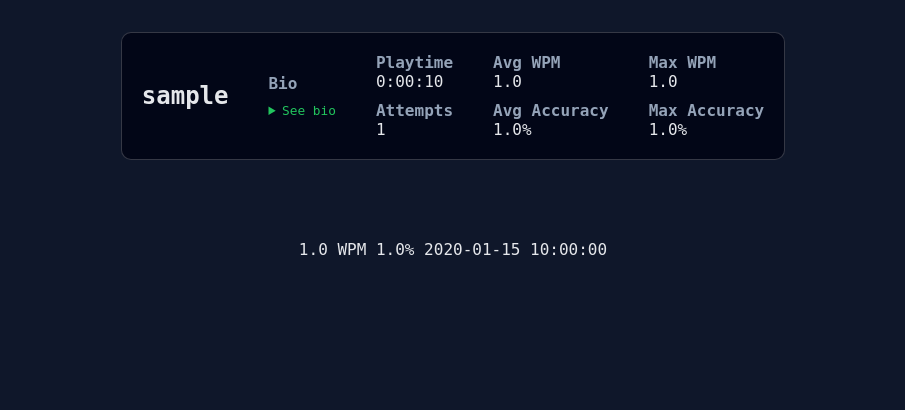
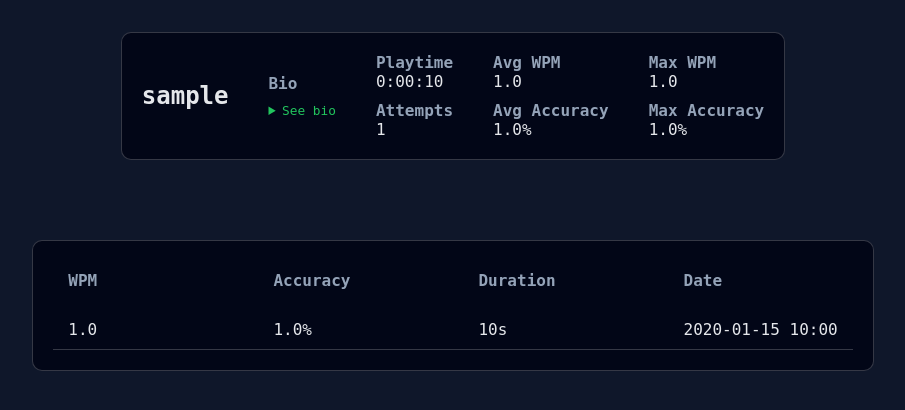
Before and after one commit to MagoDaZueira/IntroDev, a FastAPI app: a page that uses projeto/templates/layouts/profile.html in a window 1280 px wide. Shown: the part 44-454 px from the top of the page, without its empty margins (187-1092 px from the left). Run offline with FastAPI, Linux system fonts and the light colour scheme; tables that the repository leaves empty hold one stand-in row (values such as "Sample post").

Commit message:
estilo da lista de attempts

```diff
--- a/projeto/static/css/pages/profile.css
+++ b/projeto/static/css/pages/profile.css
@@ -5,10 +5,8 @@
 	gap: 5vh;
 }
 
-#user-header {
+.user-container {
 	display: flex;
-	gap: 40px;
-	flex-wrap: wrap;
 	justify-content: center;
 	padding: 20px 20px;
 	border: 1px solid var(--border);
@@ -16,6 +14,51 @@
 	align-items: center;
 	background-color: var(--bg-deep);
 	max-width: 80vw;
+}
+
+.attempts-table {
+	width: 100%;
+	max-width: 800px;
+	display: flex;
+	flex-direction: column;
+	gap: 10px;
+}
+
+#user-header {
+	gap: 40px;
+	flex-wrap: wrap;
+}
+
+#attempts-container {
+	flex-direction: column;
+	gap: 20px;
+}
+
+#attempts-list {
+	display: flex;
+	flex-direction: column;
+	gap: 10px;
+}
+
+.attempt.header {
+	font-weight: bold;
+	background-color: transparent;
+	border: none;
+	color: var(--muted);
+}
+
+.attempt {
+	display: grid;
+	grid-template-columns: 1fr 1fr 1fr 2fr;
+	align-items: center;
+	padding: 10px 15px;
+	border-bottom: 1px solid var(--border);
+	gap: 10vw;
+}
+
+.attempt:hover:not(.header) {
+	border-radius: 10px;
+	background-color: var(--bg-surface);
 }
 
 .stats-box {
--- a/projeto/templates/layouts/profile.html
+++ b/projeto/templates/layouts/profile.html
@@ -1,9 +1,20 @@
 <div class="screen">
 	{% include "partials/default_user_info.html" %}
 	<div class="invisible" id="edit-profile"></div>
-	<div id="attempts-container"
-		 hx-get="/user/{{ user.username }}/attempts?offset=0"
-		 hx-trigger="load"
-		 hx-swap="innerHTML">
+	<div id="attempts-container" class="user-container">
+		<div class="attempts-table">
+			<div class="attempt header">
+				<span>WPM</span>
+				<span>Accuracy</span>
+				<span>Duration</span>
+				<span>Date</span>
+			</div>
+
+			<div id="attempts-list"
+				hx-get="/user/{{ user.username }}/attempts?offset=0"
+				hx-trigger="load"
+				hx-swap="innerHTML">
+			</div>
+		</div>
 	</div>
 </div>
--- a/projeto/templates/partials/attempt_list.html
+++ b/projeto/templates/partials/attempt_list.html
@@ -1,8 +1,9 @@
 {% for attempt in attempts %}
 	<div class="attempt">
-		<span>{{ attempt.wpm }} WPM</span>
+		<span>{{ attempt.wpm }}</span>
 		<span>{{ attempt.accuracy }}%</span>
-		<span>{{ attempt.date }}</span>
+		<span>{{ attempt.duration }}s</span>
+		<span>{{ attempt.date.strftime('%Y-%m-%d %H:%M') }}</span>
 	</div>
 {% endfor %}
 
@@ -10,6 +11,6 @@
 	<div hx-get="/user/{{ username }}/attempts?offset={{ next_offset }}"
 		 hx-trigger="revealed"
 		 hx-target="this"
-		 hx-swap="afterend">
+		 hx-swap="outerHTML">
 	</div>
 {% endif %}
--- a/projeto/templates/partials/default_user_info.html
+++ b/projeto/templates/partials/default_user_info.html
@@ -1,4 +1,4 @@
-<div id="user-header" class="container" {% if oob %}hx-swap-oob="true"{% endif %}>
+<div id="user-header" class="user-container" {% if oob %}hx-swap-oob="true"{% endif %}>
 	{% if user.username == active_username %}
 		<button hx-get="/user/{{ user.username }}/edit"
 				hx-target="#edit-profile"
```
